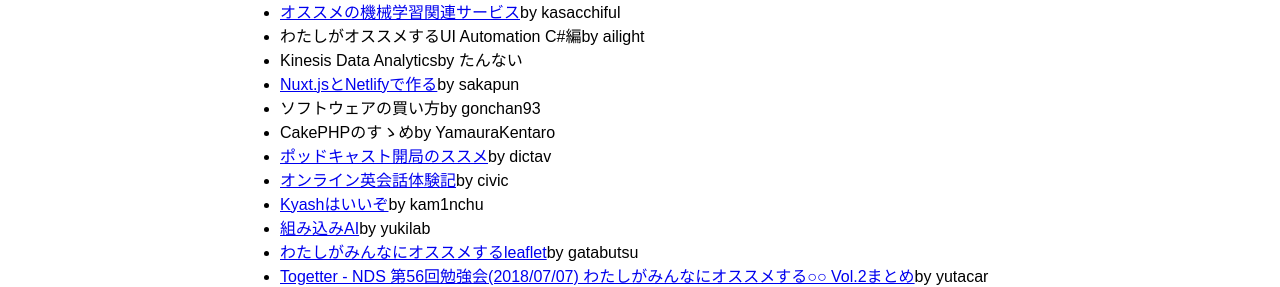
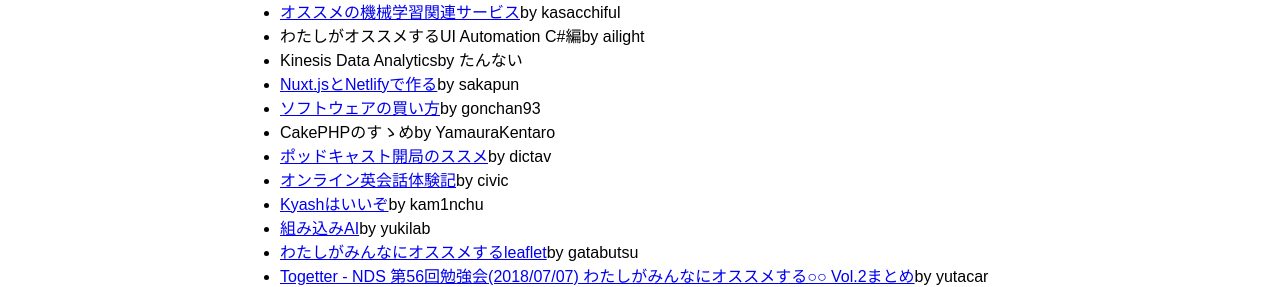
Before and after one commit to NagaokaDevelopersStudy/ndsfm, a Jekyll site: the page built from docs/_posts/2018-07-22-001.md, in a window 1280 px wide. Shown: the part 394-681 px from the top of the page. Built offline with Jekyll 4.4.1, drawn with Linux system fonts in a browser that asks for light colours; some web fonts are replaced; comment, search, counter and statistics services are not loaded; some of the changed lines change nothing that is shown.

Commit message:
add the gonchan presentation on NDS56

```diff
--- a/docs/_posts/2018-07-22-001.md
+++ b/docs/_posts/2018-07-22-001.md
@@ -30,6 +30,7 @@
     author:
       name: sakapun
   - title: ソフトウェアの買い方
+    url: https://onedrive.live.com/view.aspx?resid=EEA39B6D66F0BDE7!1218&ithint=file%2cpptx&app=PowerPoint&wdo=2&authkey=!ABzgEAfuANBWtDc
     author:
       name: gonchan93
   - title: CakePHPのすゝめ
```
